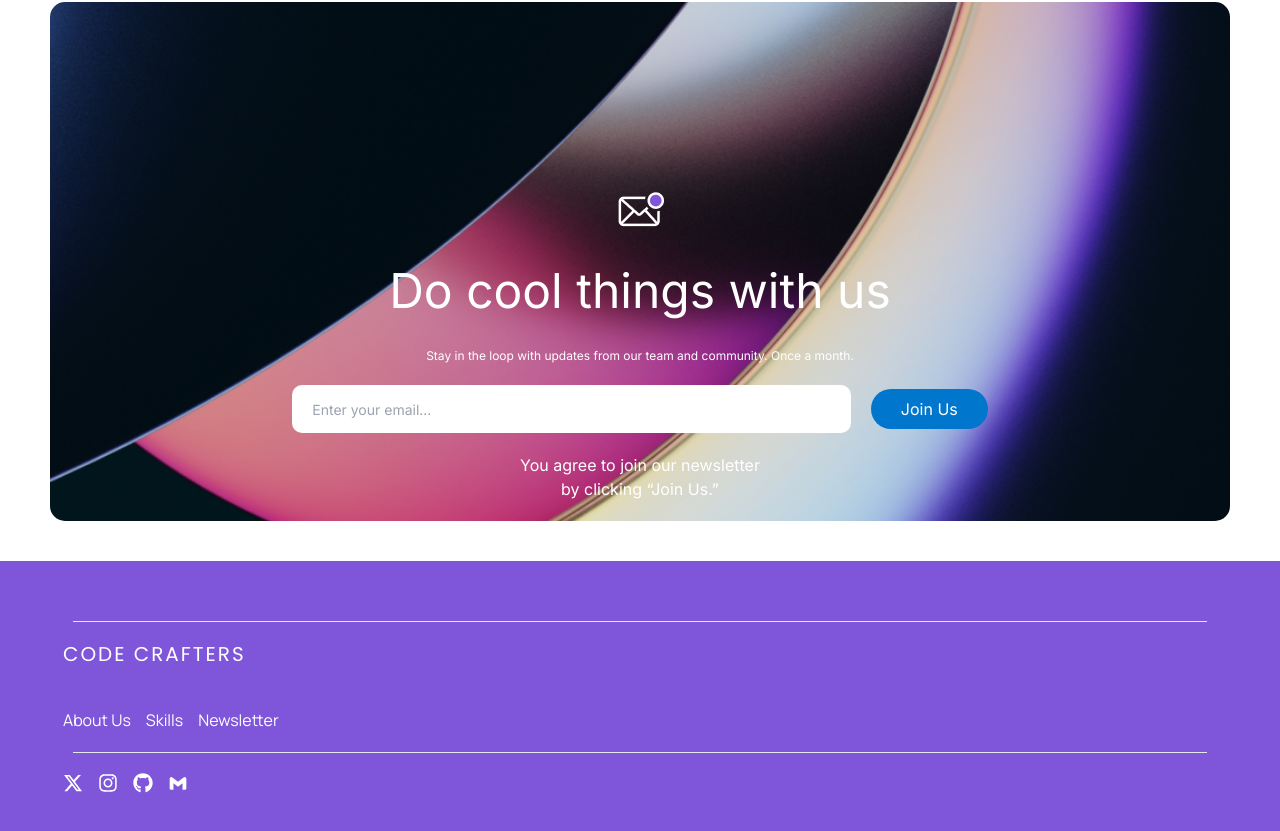
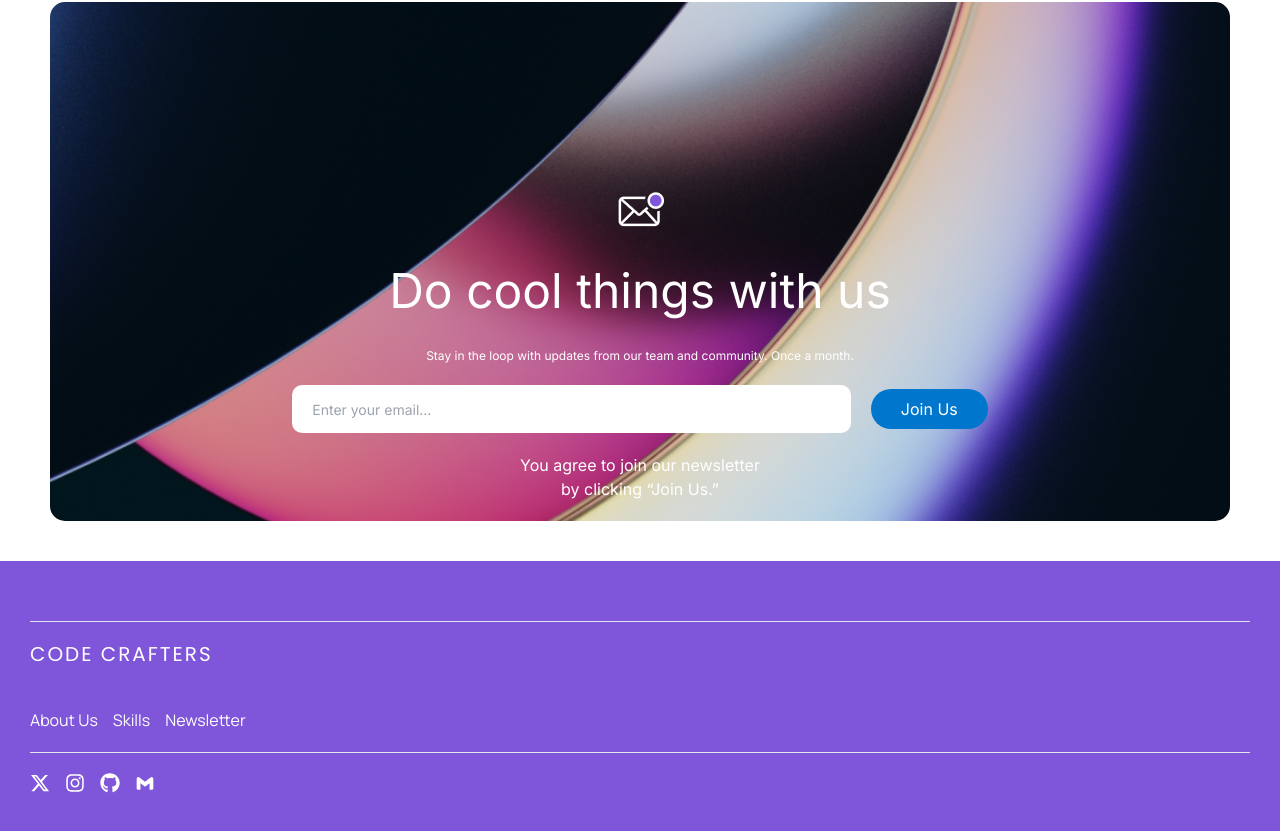
Before and after one commit to Henry-Edet/code-crafters, a React (Create React App) app: page / in a window 1280 px wide. Shown: the part 3816-4647 px from the top of the page. Built offline with nearby package versions, Linux system fonts and the light colour scheme.

Commit message:
fixed footer bug

```diff
--- a/src/components/footers/footer.jsx
+++ b/src/components/footers/footer.jsx
@@ -9,7 +9,6 @@ const FooterIcon = ({ platform, link, image }) => {
     <li style={{ fontSize: "2rem" }}>
       <a href={link} target="_blank" rel="noopener noreferrer">
         {image}
-        {/* {platform} */}
       </a>
     </li>
   );
@@ -56,16 +55,16 @@ const Footer = () => {
 
   return (
     <footer className=" text-start text-[var(--white)] w-full">
-      <div className="background px-[1rem] py-[6rem]">
-        <hr className="w-[90%] m-auto" />
-        <p className="text-[1.997rem] px-[3rem] py-[1.8rem] coding ml-[2rem] mobile:ml-[2rem] sm:ml-[2.3rem]">
+      <div className="background px-[2rem] mobile:px-[3rem] py-[6rem]">
+        <hr className="w-full m-auto" />
+        <p className="  text-[1.997rem] py-[1.8rem] coding ">
           CODE CRAFTERS
         </p>
-        <ul className="flex flex-row items-start gap-6 text-[1.6rem] px-[3rem] py-[2rem] listItems ml-[2rem] mobile:ml-[2rem] sm:ml-[2.3rem]">
+        <ul className="  flex flex-row items-start gap-6 text-[1.6rem] py-[2rem] listItems">
           {renderListItem()}
         </ul>
-        <hr className="w-[90%] m-auto" />
-        <ul className="flex mobile:flex-row py-[2rem] gap-6 mr-[4rem] mobile:ml-[5.3rem]">
+        <hr className="w-full m-auto" />
+        <ul className="  flex mobile:flex-row py-[2rem] gap-6 ">
           {renderFooterIcons()}
         </ul>
       </div>
--- a/src/index.css
+++ b/src/index.css
@@ -82,11 +82,11 @@ section {
   }
 }
 
-/* @media only screen and (max-width: 431px) {
+@media only screen and (max-width: 431px) {
   html {
     font-size: 62.5%;
   }
-} */
+}
 
 /*
 //////////////
```
